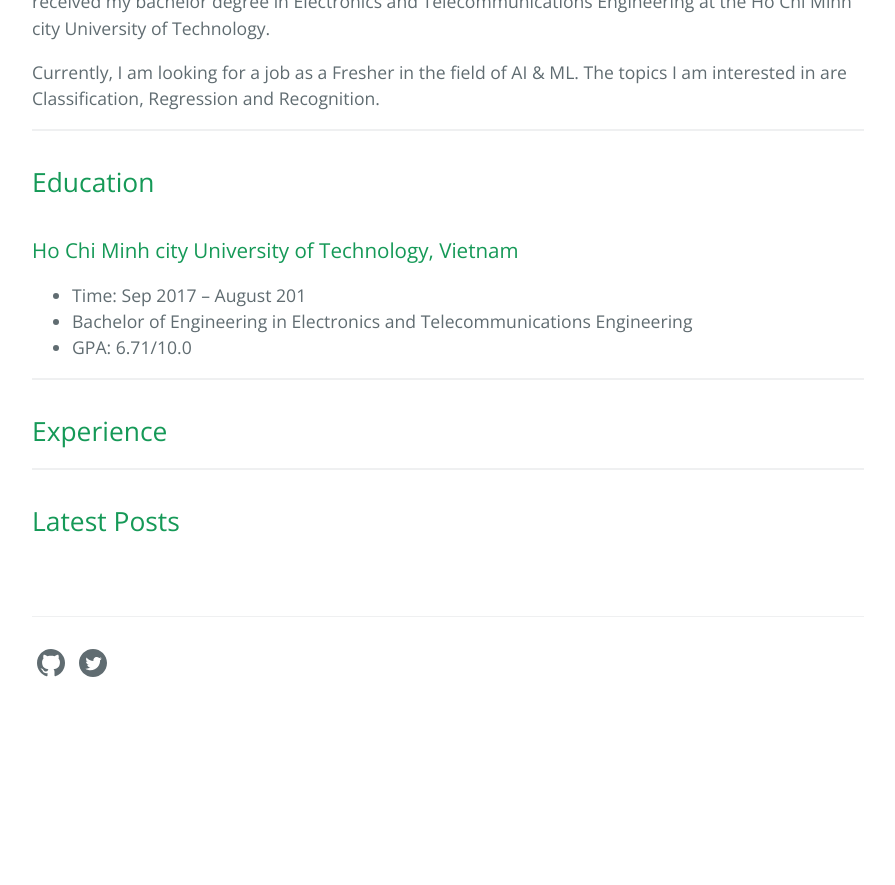
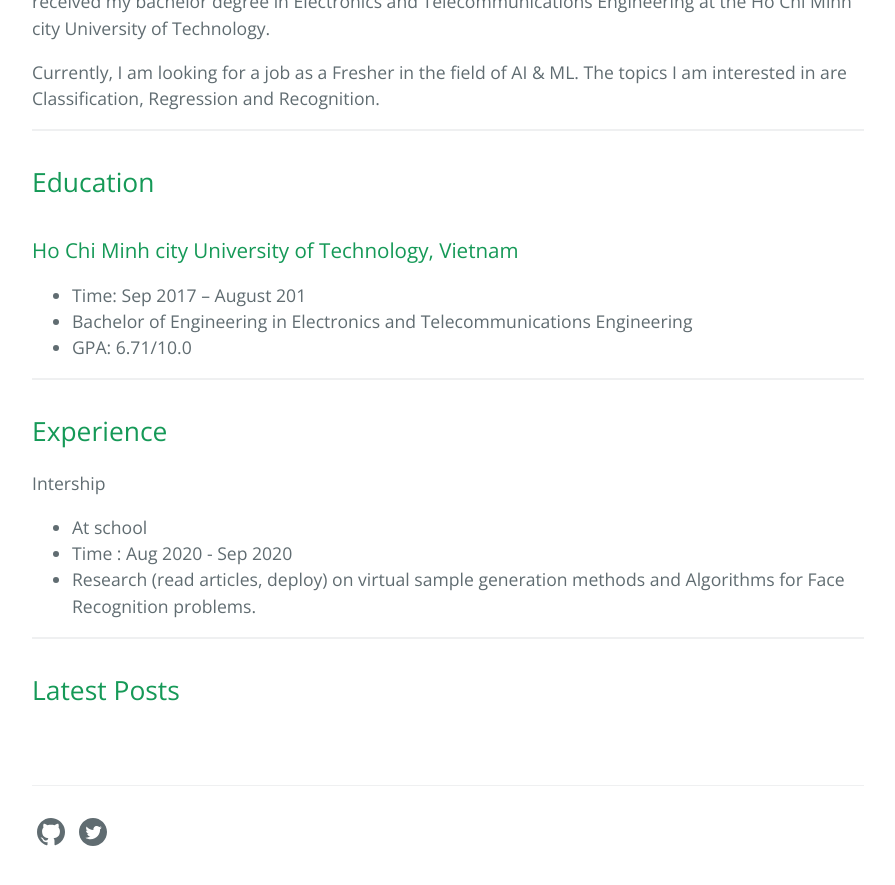
Before and after one commit to AnhPhTu/AnhPhTu.github.io, a Jekyll site: the page built from index.md, in a window 1280 px wide and 900 px high, scrolled down 670 px. Shown: the top 885 px of the window, without its empty margins (192-1087 px from the left). Built offline with Jekyll 4.4.1, drawn with Linux system fonts in a browser that asks for light colours; before the commit the page ends 1401 px from its top, so only the background shows below that.

Commit message:
Update index.md

```diff
--- a/index.md
+++ b/index.md
@@ -31,6 +31,11 @@ Currently, I am looking for a job as a Fresher in the field of AI & ML. The topi
 ------
 ## Experience
 
+Intership
+  * At school
+  * Time : Aug 2020 - Sep 2020
+  * Research (read articles, deploy) on virtual sample generation methods and Algorithms for Face Recognition problems.
+
 
 
 
```
